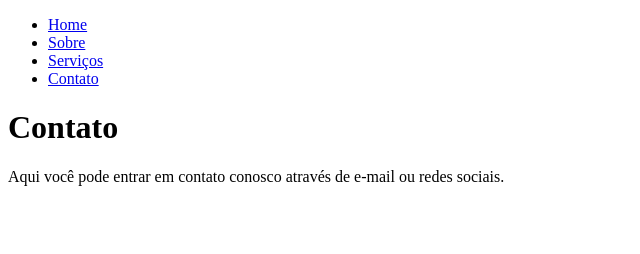
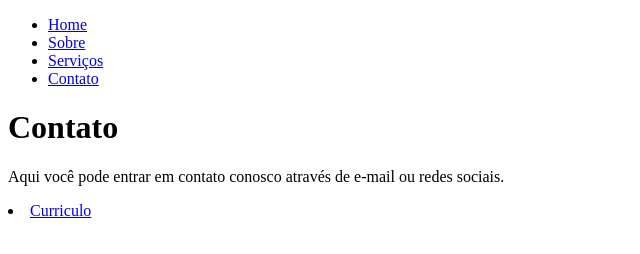
Before and after one commit to rafaelgs543/html_com_menu, a plain HTML site: page contato.html in a window 1280 px wide. Shown: the full height of the page, 0-640 px from the left. Drawn offline with Linux system fonts and the light colour scheme.

Commit message:
Update contato.html

```diff
--- a/contato.html
+++ b/contato.html
@@ -19,5 +19,6 @@
 <h1>Contato</h1>
 <p>Aqui você pode entrar em contato conosco através de e-mail ou redes
 sociais.</p>
+<li><a href="https://rafaelgs543.github.io/curriculo_oficial/">Curriculo</a></li>
 </body>
 </html>
```
